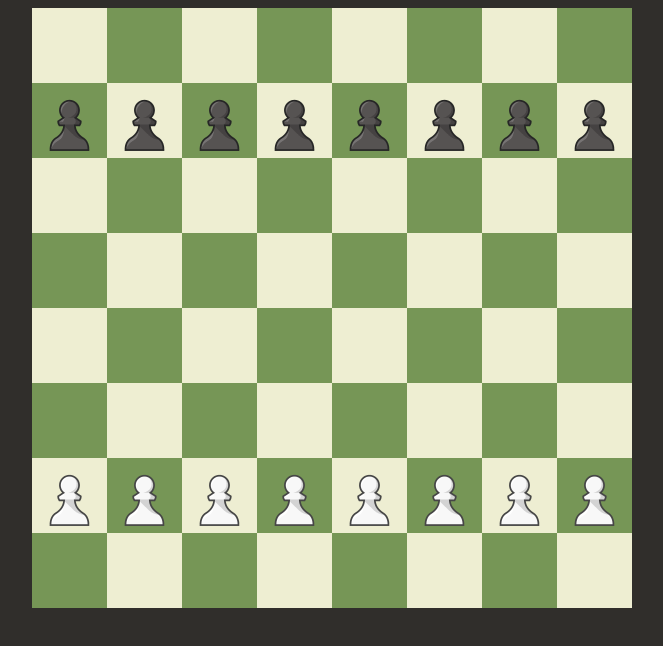
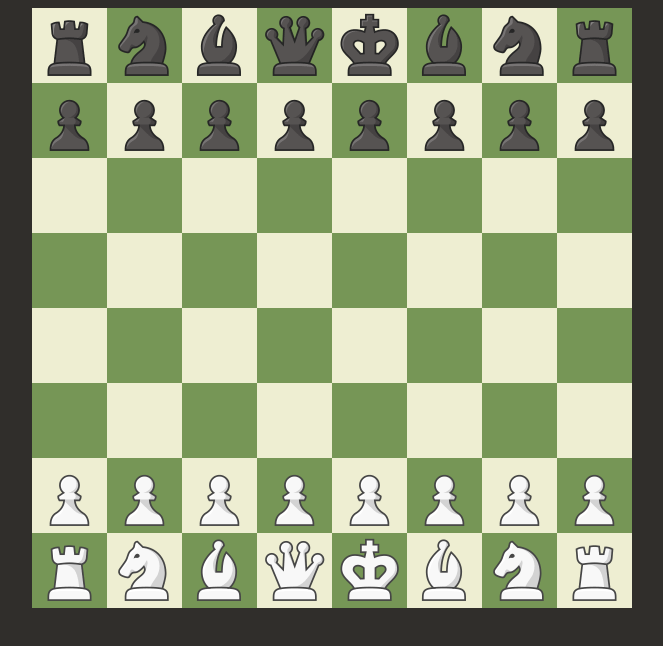
Before and after one commit to Shauviq/Chess-Game, a plain HTML site: page index.html in a window 1280 px wide. Shown: the whole page, without its empty margins (308-971 px from the left). Drawn offline with Linux system fonts and the light colour scheme.

Commit message:
completed board rendering

```diff
--- a/Data/pieces.js
+++ b/Data/pieces.js
@@ -4,6 +4,41 @@ function blackpawn(current_position){
     return{
         current_position,
         img:"./pieces/black/pawn.png",
+    };
+}
+
+function blackrook(current_position){
+    return{
+        current_position,
+        img:"./pieces/black/rook.png",
+    };
+}
+
+function blackknight(current_position){
+    return{
+        current_position,
+        img:"./pieces/black/knight.png",
+    };
+}
+
+function blackbishop(current_position){
+    return{
+        current_position,
+        img:"./pieces/black/bishop.png",
+    };
+}
+
+function blackking(current_position){
+    return{
+        current_position,
+        img:"./pieces/black/king.png",
+    };
+}
+
+function blackqueen(current_position){
+    return{
+        current_position,
+        img:"./pieces/black/queen.png",
     };
 }
 
@@ -24,6 +59,35 @@ function whiterook(current_position){
     }
 }
 
+function whiteknight(current_position){
+    return{
+        current_position,
+        img: "./pieces/white/knight.png"
+    }
+}
+
+function whitebishop(current_position){
+    return{
+        current_position,
+        img: "./pieces/white/bishop.png"
+    }
+}
+
+function whiteking(current_position){
+    return{
+        current_position,
+        img: "./pieces/white/king.png"
+    }
+}
+
+function whitequeen(current_position){
+    return{
+        current_position,
+        img: "./pieces/white/queen.png"
+    }
+}
 
 
-export {blackpawn,whitepawn};
+
+
+export {blackpawn,whitepawn,whitebishop,whiteking,whiteknight,whitequeen,whiterook,blackbishop,blackking,blackknight,blackqueen,blackrook};
--- /dev/null
+++ b/Events/global.js
@@ -0,0 +1,9 @@
+import { root_div } from "../Helper/constants.js";
+
+function globalevent(){
+    root_div.addEventListener("click", (event) => {
+        console.log(event);
+    });
+}
+
+export {globalevent};
--- /dev/null
+++ b/Helper/constants.js
@@ -0,0 +1,3 @@
+const root_div = document.getElementById("root");
+
+export{root_div};
--- a/index.js
+++ b/index.js
@@ -1,7 +1,9 @@
 import { initgame } from "./Data/data.js";
+import { globalevent } from "./Events/global.js";
 import { initgamerender } from "./render/main.js";
 
 //will be usefull till game end
 const globalstate = initgame();
 
-(initgamerender(globalstate));
+initgamerender(globalstate);
+globalevent();
--- a/render/main.js
+++ b/render/main.js
@@ -1,7 +1,5 @@
-import { blackpawn } from "../Data/pieces.js";
-import { whitepawn } from "../Data/pieces.js";
-
-const root_div = document.getElementById("root");
+import * as piece from "../Data/pieces.js";
+import { root_div } from "../Helper/constants.js";
 
 
 //use when you want to render pieces on the board
@@ -36,13 +34,64 @@ function initgamerender(data){
 
             //render blackpawn
             if(square.id[1]==7){
-                square.piece = blackpawn(square.id);
+                square.piece = piece.blackpawn(square.id);
+            }
+
+            //render blackrook
+            if(square.id == "h8" || square.id == "a8"){
+                square.piece = piece.blackrook(square.id);
+            }
+
+            //render blackbishop
+            if(square.id == "c8" || square.id == "f8"){
+                square.piece = piece.blackbishop(square.id);
+            }
+
+            //render blackqueen
+            if(square.id == "d8"){
+                square.piece = piece.blackqueen(square.id);
+            }
+
+            //render blackking
+            if(square.id == "e8"){
+                square.piece = piece.blackking(square.id);
+            }
+
+            //render blackknight
+            if(square.id == "b8" || square.id == "g8"){
+                square.piece = piece.blackknight(square.id);
             }
 
             //render whitepawn
             if(square.id[1]==2){
-                square.piece = whitepawn(square.id);
+                square.piece = piece.whitepawn(square.id);
             }
+
+            //render whiterook
+            if(square.id == "a1" || square.id == "h1"){
+                square.piece = piece.whiterook(square.id);
+            }
+
+            //render whiteknight
+            if(square.id == "b1" || square.id == "g1"){
+                square.piece = piece.whiteknight(square.id);
+            }
+
+            //render whitebishop
+            if(square.id == "c1" || square.id == "f1"){
+                square.piece = piece.whitebishop(square.id);
+            }
+
+            //render whiteking
+            if(square.id == "e1"){
+                square.piece = piece.whiteking(square.id);
+            }
+
+            //render whitequeen
+            if(square.id == "d1"){
+                square.piece = piece.whitequeen(square.id);
+            }
+
             rowel.appendChild(squarediv);
         });
         rowel.classList.add("squarerow");
--- a/styles/style.css
+++ b/styles/style.css
@@ -29,4 +29,5 @@
 .piece{
     width: 100%;
     background-color: transparent;
+    cursor: grab;
 }
```
